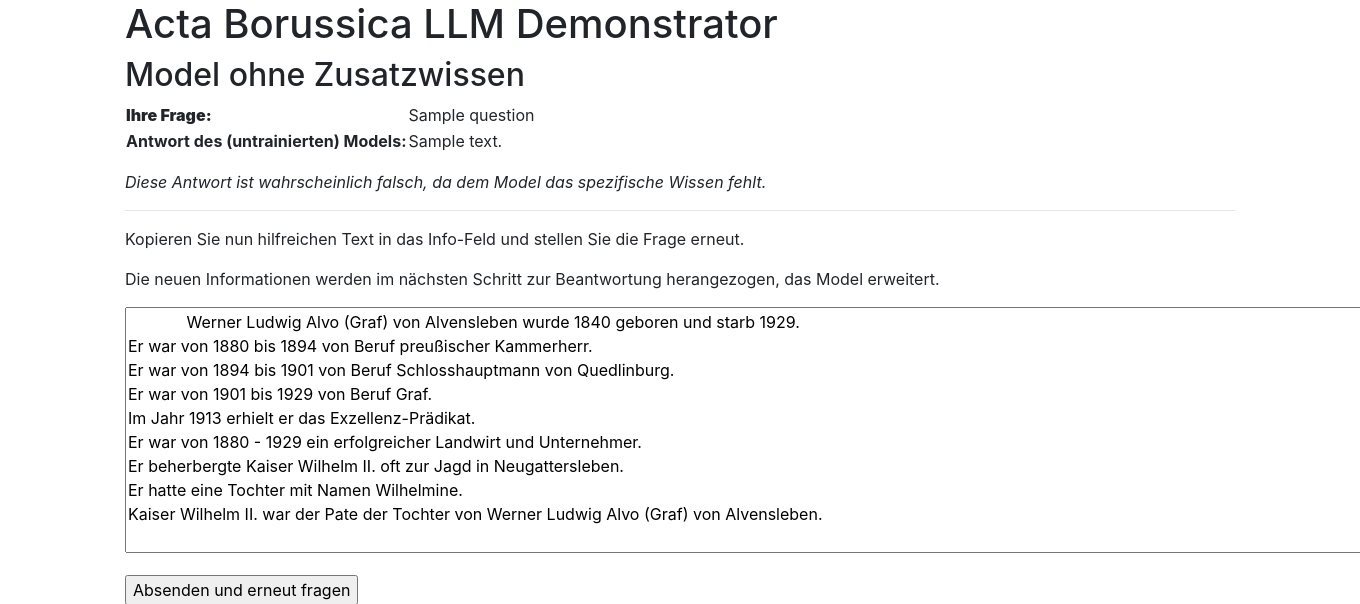
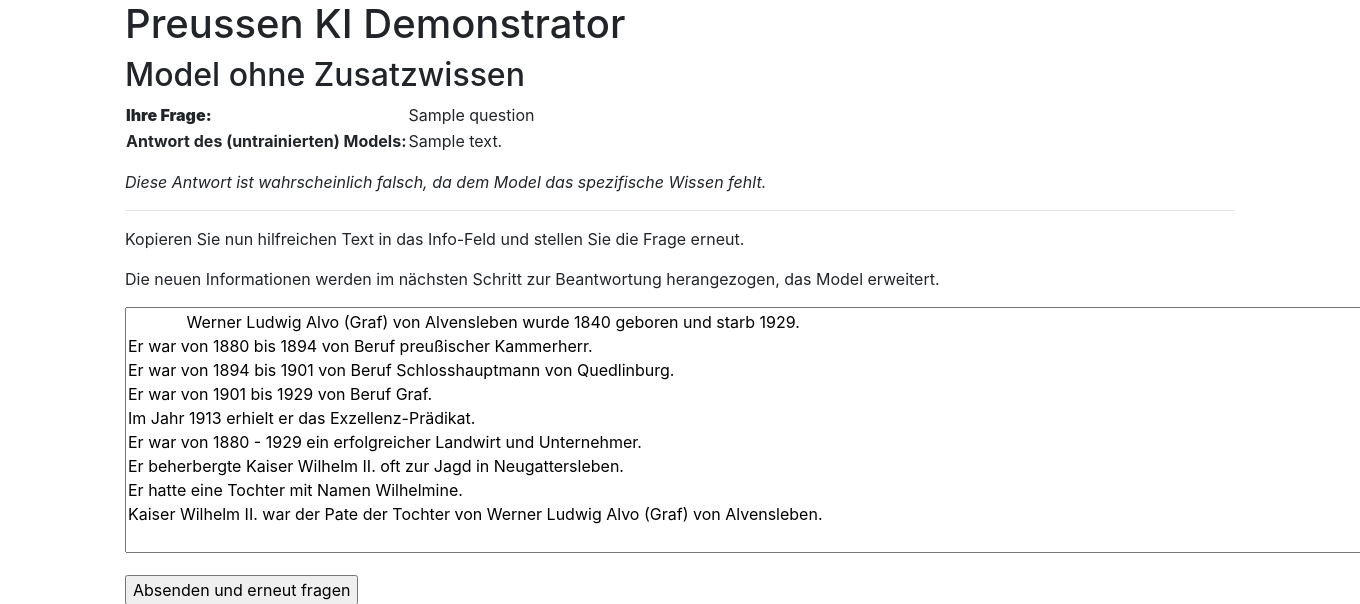
Before and after one commit to temporis67/LexFlask, a Flask app: template templates/step1.html in a window 1360 px wide; the page is wider, and only the part inside the window is pictured. Shown: the part 56-660 px from the top of that part. Run offline with Flask 3, Linux system fonts and the light colour scheme; the template is opened without the code that fills it: most values are stand-ins (such as "Sample title", 1, 10 or a date in 2020); some libraries are stand-ins or nearby versions.

Commit message:
changed model, updated html

```diff
--- a/templates/step1.html
+++ b/templates/step1.html
@@ -1,7 +1,7 @@
 {% extends 'base.html' %}
 
 {% block content %}
-    <h1>{% block title %} Acta Borussica LLM Demonstrator {% endblock %}</h1>
+    <h1>{% block title %} Preussen KI Demonstrator {% endblock %}</h1>
     <h2>Model ohne Zusatzwissen</h2>
 
   <table>
```
